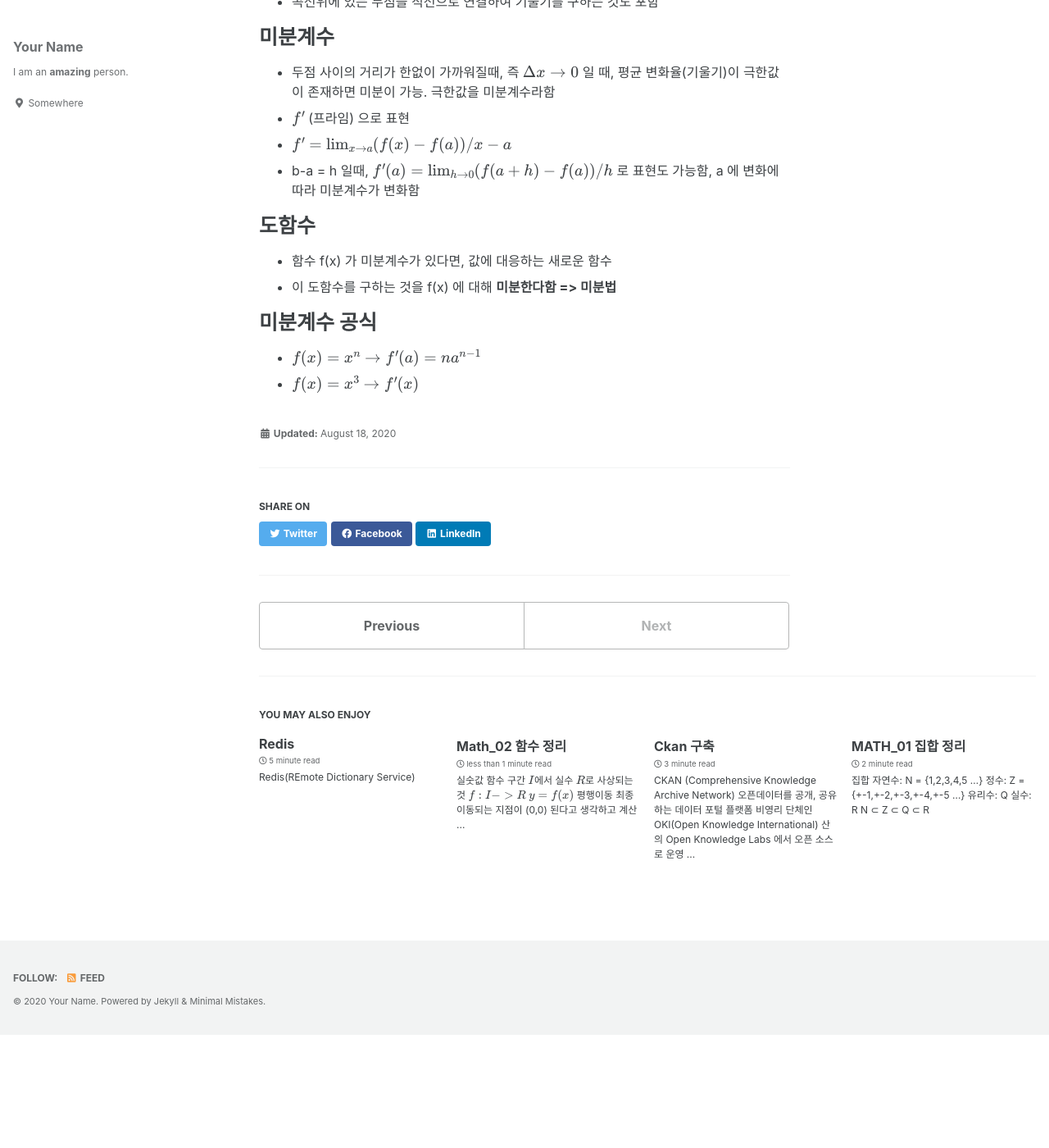
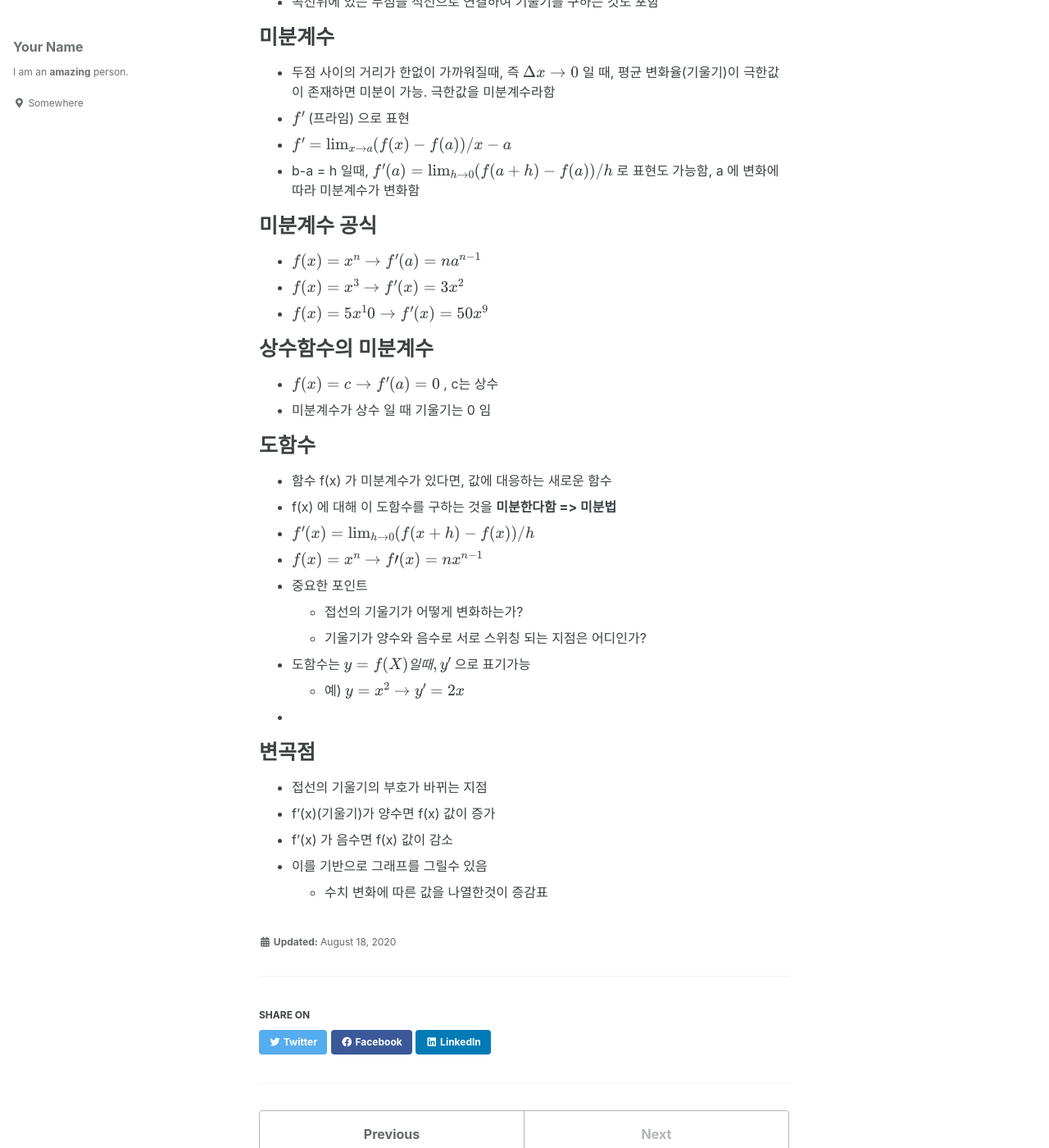
Before and after one commit to copper-light/ghhdh.github.io, a Jekyll site: the page built from _posts/2020-08-18-Math_03_미적분.md, in a window 1280 px wide and 1400 px high, scrolled down 330 px. Shown: the whole window at 82% size. Built offline with Jekyll 4.4.1, drawn with Linux system fonts in a browser that asks for light colours; cached includes are drawn as plain includes; formulas are drawn with MathJax 3; before the commit the page ends 1591 px from its top, so only the background shows below that; some of the changed text lies outside the part shown.

Commit message:
Update 2020-08-18-Math_03_미적분.md

```diff
--- a/_posts/2020-08-18-Math_03_미적분.md
+++ b/_posts/2020-08-18-Math_03_미적분.md
@@ -15,10 +15,30 @@ use_math: true
   - $f^\prime = \lim_{x \to a} (f(x) - f(a)) / x-a$
   - b-a = h 일때, $f^\prime(a) = \lim_{h \to 0} (f(a+h) - f(a)) / h$ 로 표현도 가능함, a 에 변화에 따라 미분계수가 변화함
 
+# 미분계수 공식
+  - $f(x) = x^n \to f^\prime(a) = na^{n-1}$
+  - $f(x) = x^3 \to f^\prime(x) = 3x^2$
+  - $f(x) = 5x^10 \to f^\prime(x) = 50x^9$
+
+# 상수함수의 미분계수
+  - $f(x) = c \to f^\prime(a) = 0$ , c는 상수
+  - 미분계수가 상수 일 때 기울기는 0 임
+
 # 도함수
   - 함수 f(x) 가 미분계수가 있다면, 값에 대응하는 새로운 함수
-  - 이 도함수를 구하는 것을 f(x) 에 대해 **미분한다함 => 미분법**
+  - f(x) 에 대해 이 도함수를 구하는 것을 **미분한다함 => 미분법**
+  - $f^\prime(x) = \lim_{h \to 0} (f(x+h) - f(x)) / h$
+  - $f(x) = x^n \to f \prime(x) = nx^{n-1}$
+  - 중요한 포인트
+    - 접선의 기울기가 어떻게 변화하는가?
+    - 기울기가 양수와 음수로 서로 스위칭 되는 지점은 어디인가?
+  - 도함수는 $y=f(X) 일때, y^\prime$ 으로 표기가능
+    - 예) $y=x^2 \to y^\prime =2x$
+  -
 
-# 미분계수 공식
-  - $f(x) = x^n \to f^\prime(a) = na^{n-1}$
-  - $f(x) = x^3 \to f^\prime(x)$
+# 변곡점
+  - 접선의 기울기의 부호가 바뀌는 지점
+  - f'(x)(기울기)가 양수면 f(x) 값이 증가
+  - f'(x) 가 음수면 f(x) 값이 감소
+  - 이를 기반으로 그래프를 그릴수 있음
+     - 수치 변화에 따른 값을 나열한것이 증감표
```
